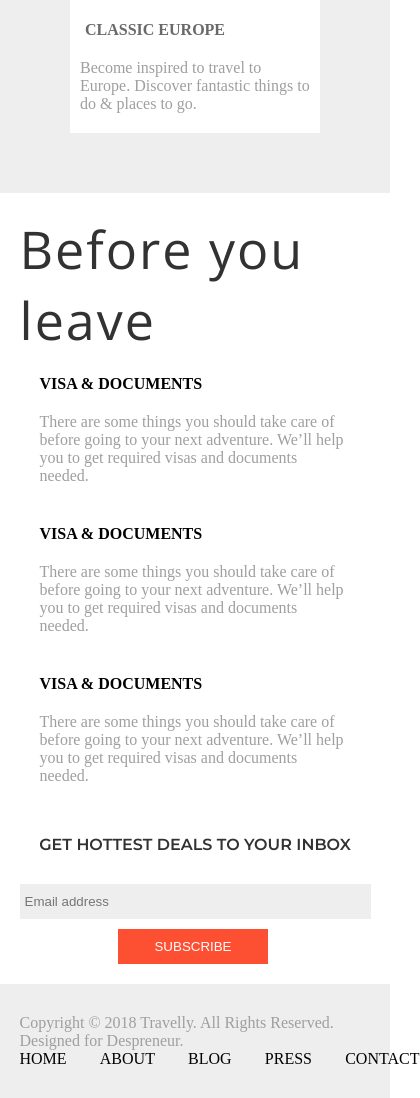
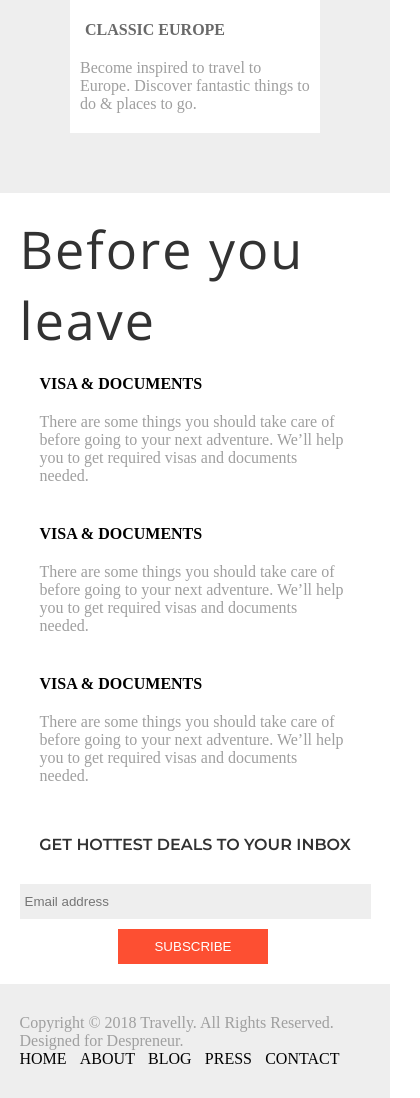
Before and after one commit to Dave6200/my-project.GitHub.io, a plain HTML site: page index.html in a window 390 px wide. Shown: the part 1843-2941 px from the top of the page, 420 px wide, since content can reach past the window. Drawn offline with nearby package versions, Linux system fonts and the light colour scheme.

Commit message:
Update style.css

```diff
--- a/css/style.css
+++ b/css/style.css
@@ -262,4 +262,7 @@ footer p {
 	.link li a{
 		flex-wrap: wrap;
 	}
+	.link ul{
+		width: 320px;
+	}
 }
```
